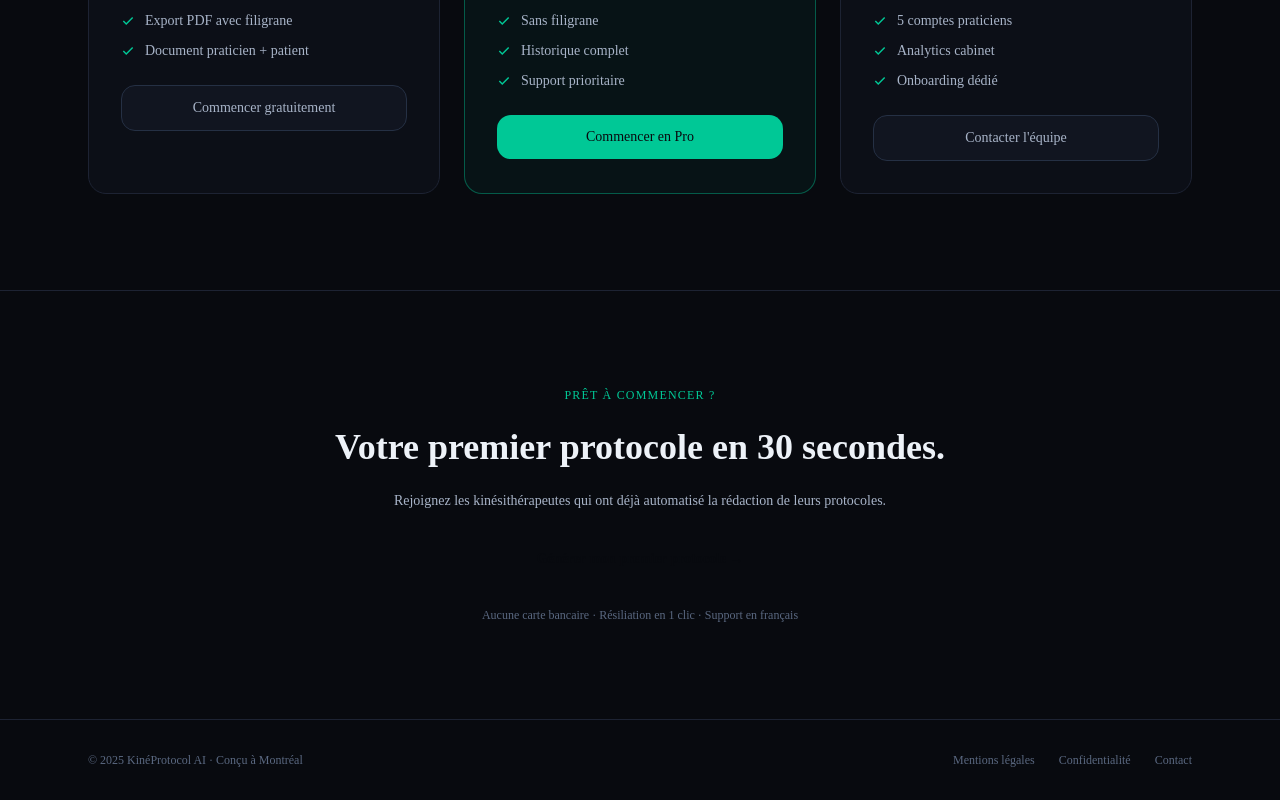
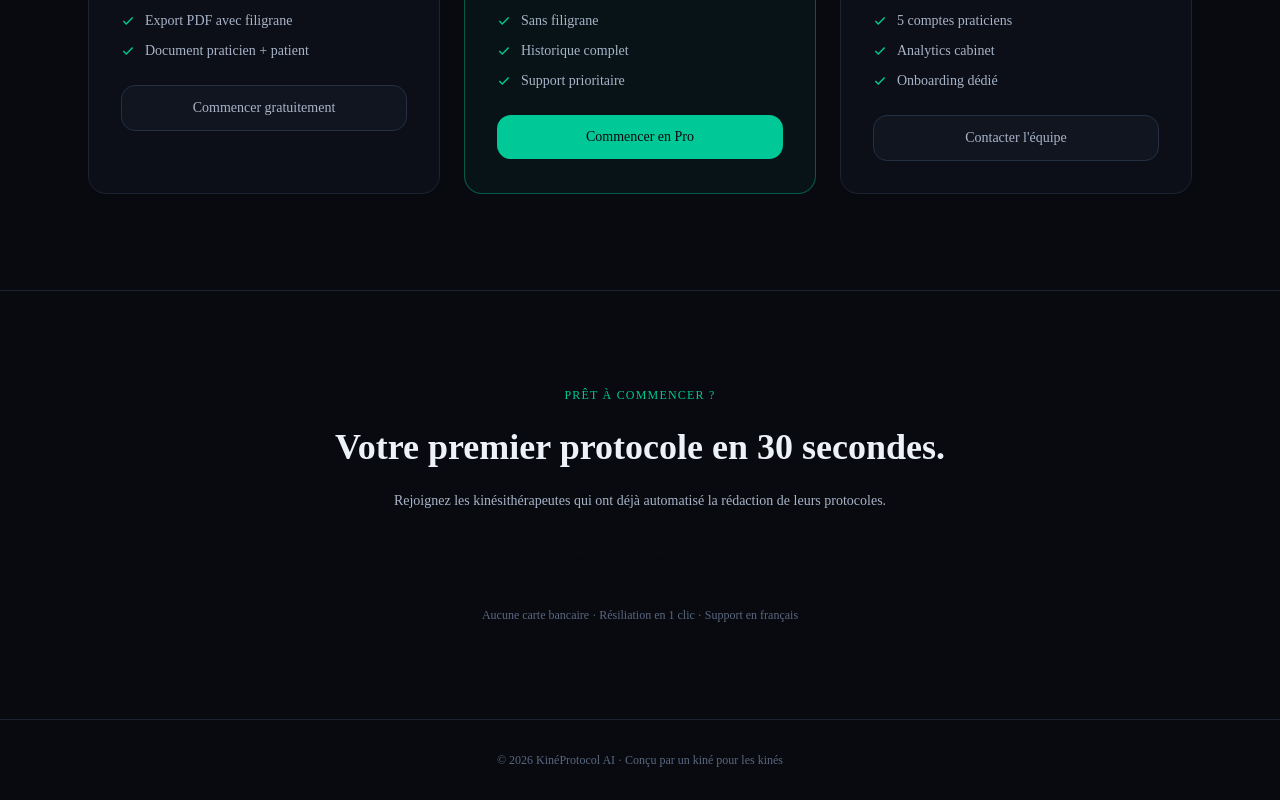
Before and after one commit to votreboosterdigital/kineprotocol, a Next.js app: page /landing in a window 1280 px wide. Shown: the part 3234-4034 px from the top of the page. Built offline with nearby package versions, Linux system fonts and the light colour scheme.

Commit message:
chore: footer — supprimer liens vides, màj copyright 2026
Co-Authored-By: Claude Sonnet 4.6 <noreply@anthropic.com>

```diff
--- a/src/app/landing/page.tsx
+++ b/src/app/landing/page.tsx
@@ -423,13 +423,8 @@ export default function LandingPage() {
 
       {/* ── Footer ── */}
       <footer style={{ borderTop: '1px solid #1D2333' }}>
-        <div className="max-w-6xl mx-auto px-6 py-8 flex flex-col md:flex-row items-center justify-between gap-4">
-          <p className="text-xs" style={{ color: '#5A6880' }}>© 2025 KinéProtocol AI · Conçu à Montréal</p>
-          <div className="flex items-center gap-6">
-            {['Mentions légales', 'Confidentialité', 'Contact'].map(l => (
-              <a key={l} href="#" className="text-xs transition-colors" style={{ color: '#5A6880' }}>{l}</a>
-            ))}
-          </div>
+        <div className="max-w-6xl mx-auto px-6 py-8">
+          <p className="text-xs text-center" style={{ color: '#5A6880' }}>© 2026 KinéProtocol AI · Conçu par un kiné pour les kinés</p>
         </div>
       </footer>
     </div>
```
